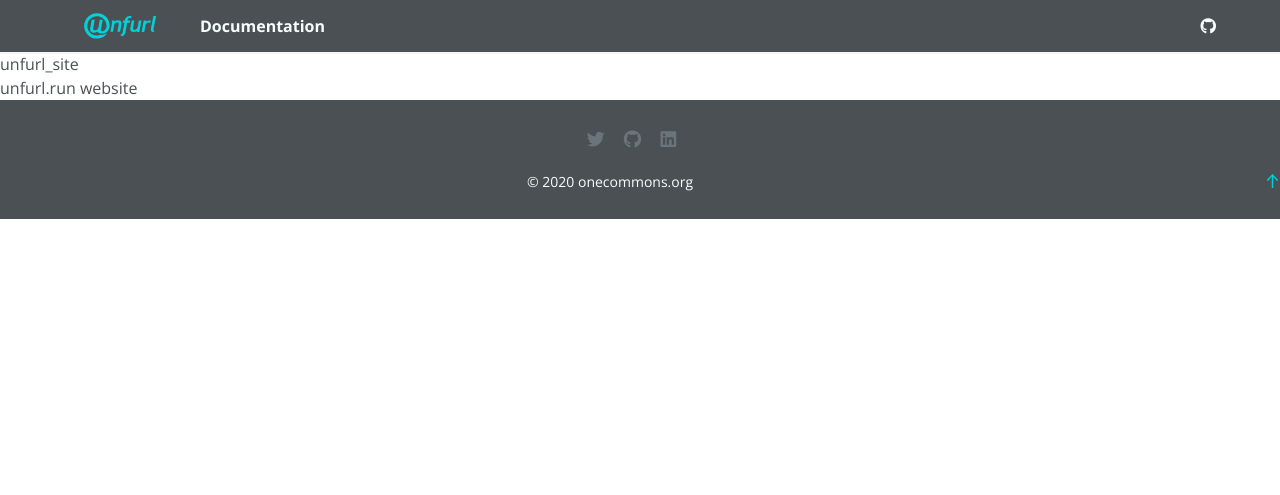
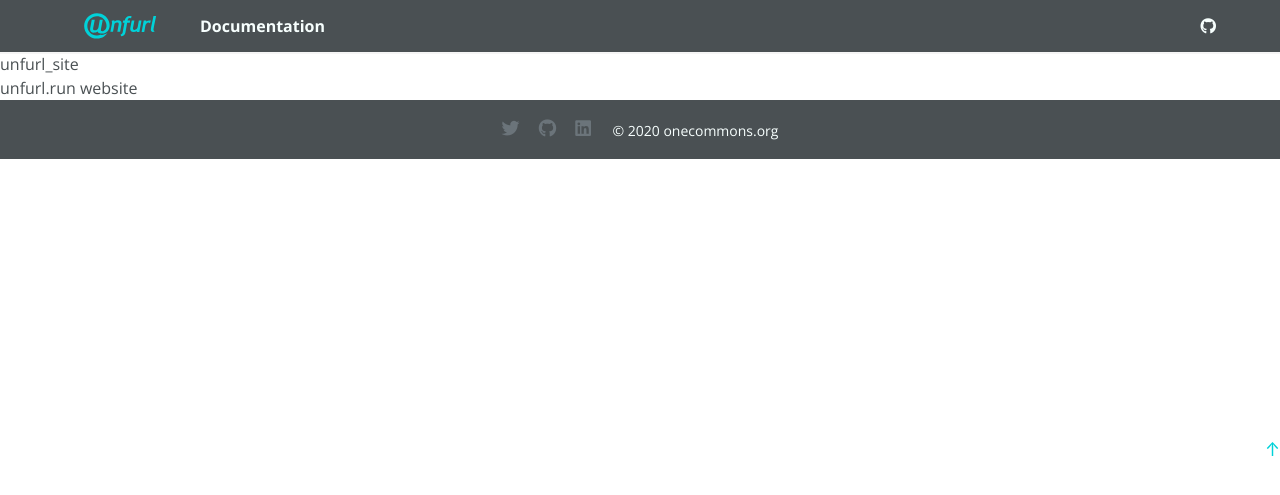
Before and after one commit to onecommons/unfurl_site, a Jekyll site: the page built from README.md, in a window 1280 px wide. Shown: the top 495 px of the page. Built offline with Jekyll 4.4.1, drawn with Linux system fonts in a browser that asks for light colours; some web fonts are replaced; our own code applies the rules of GitHub Pages for plain Markdown files.

Commit message:
update footer

```diff
--- a/_includes/footer.html
+++ b/_includes/footer.html
@@ -2,10 +2,10 @@
   <div class="offsite-links">
       {% include social.html %}
   </div>
-  <div class="footer-bottom">
+  <!-- <div class="footer-bottom"> -->
     <div class="site-info">
       {{ site.footer.content | markdownify }}
     </div><!-- .site-info -->
     <a href="#page" id="back-to-top" class="back-to-top"><span class="screen-reader-text">Back to the top </span>&#8593;</a>
-  </div><!-- .footer-bottom -->
+  <!-- </div> --> <!-- .footer-bottom -->
 </footer><!-- .site-footer -->
--- a/assets/css/style.scss
+++ b/assets/css/style.scss
@@ -292,9 +292,17 @@ pre.citation {
 }
 
 .site-footer {
+  padding: 1rem;
   background-color: $black;
   color: $white;
   text-align: center;
+  .offsite-links {
+    margin: 0;
+    display:inline-block;
+  }
+  .site-info {
+    display:inline-block;
+  }
 }
 
 .grid-container {
--- a/index.html
+++ b/index.html
@@ -91,8 +91,8 @@ layout: home
     <div class="grid-item right">
       <div>
         <h1>Help Us Build a Free and Open Cloud</h1>
-        <h2>Share, Clone &amp; Fork Ensembles</h2>
-        <h2><span class="strong">Unfurl</span> is open source, community-driven and just getting started</h2>
+        <h2><strong>Share, Clone &amp; Fork Ensembles</strong></h2>
+        <h2><span class="strong">Unfurl</span> is open source, community-driven and just getting started.</h2>
         <h2><button class="button outlined"><a href="{{ocsite}}/unfurl">Learn More</a></button></h2>
       </div>
     </div>
```
